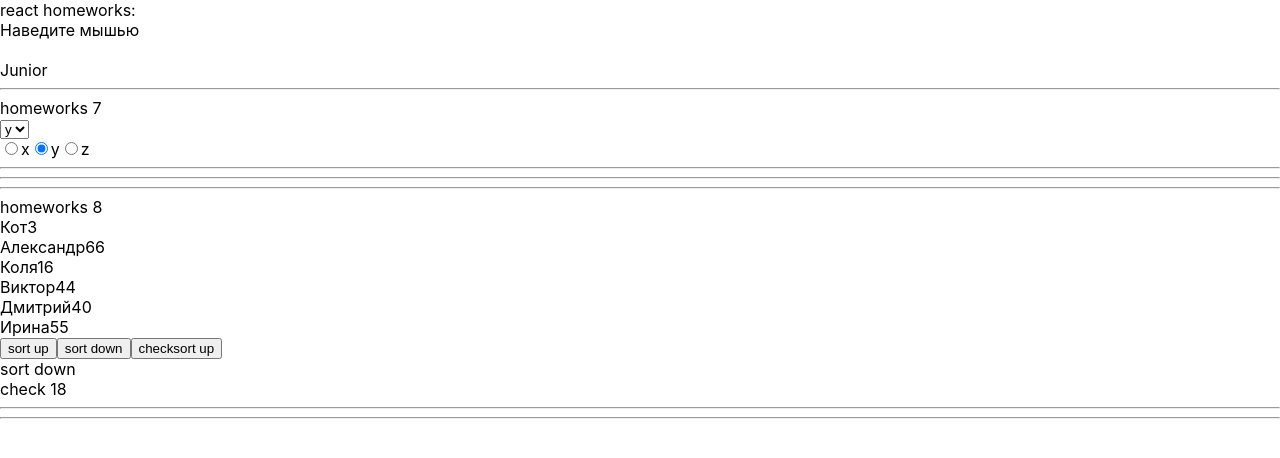
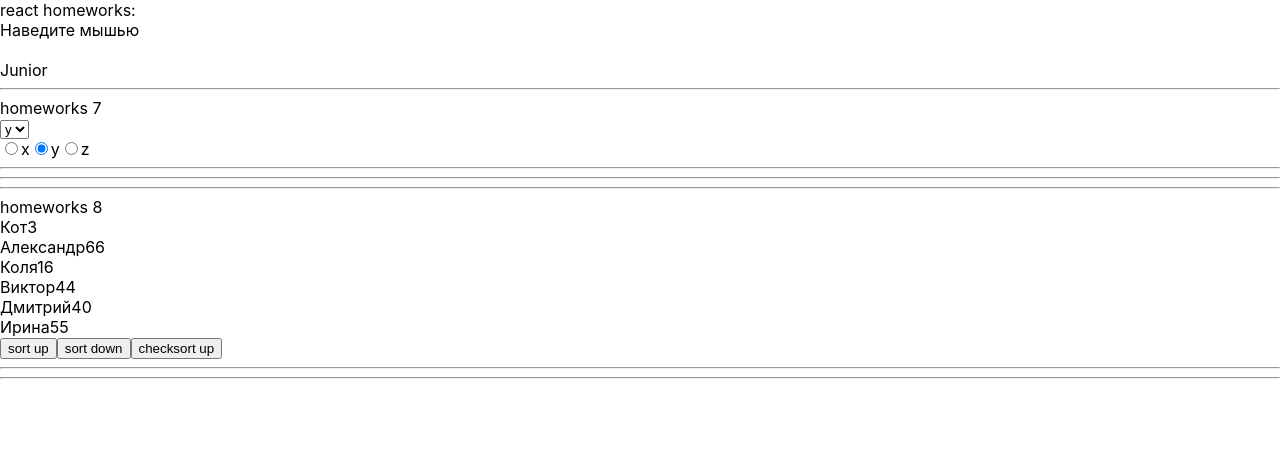
Before and after one commit to Denisssska/Ignatmyanswer, a React (Create React App) app: page /#/Junior in a window 1280 px wide. Shown: the top 458 px of the page. Built offline with nearby package versions, Linux system fonts and the light colour scheme.

Commit message:
commit-1

```diff
--- a/src/p2-homeworks/h8/HW8.tsx
+++ b/src/p2-homeworks/h8/HW8.tsx
@@ -40,9 +40,6 @@ function HW8() {
                 <SuperButton onClick={sortDown}>sort down</SuperButton>
                 <SuperButton onClick={sortCheck}>checksort up</SuperButton>
             </div>
-            <div>sort down</div>
-            check 18
-
             <hr/>
             {/*для личного творчества, могу проверить*/}
             {/*<AlternativePeople/>*/}
```
